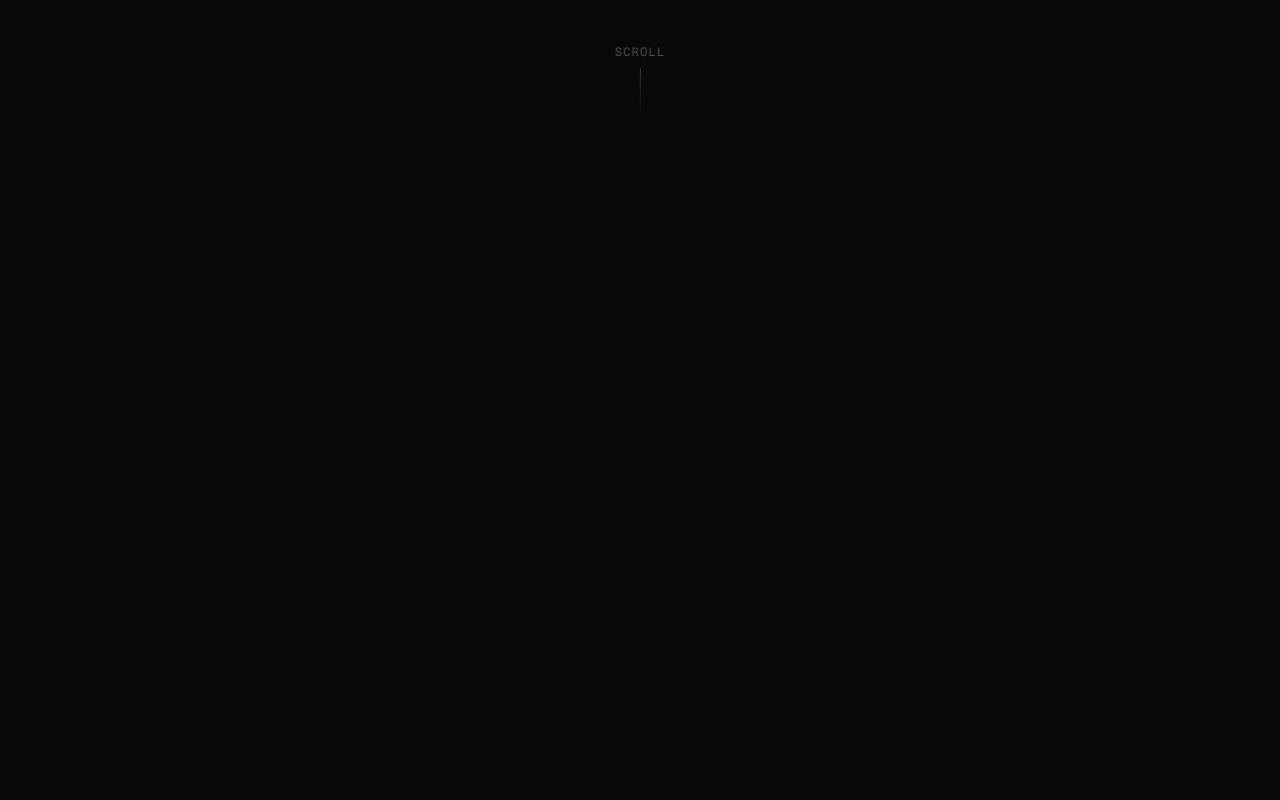
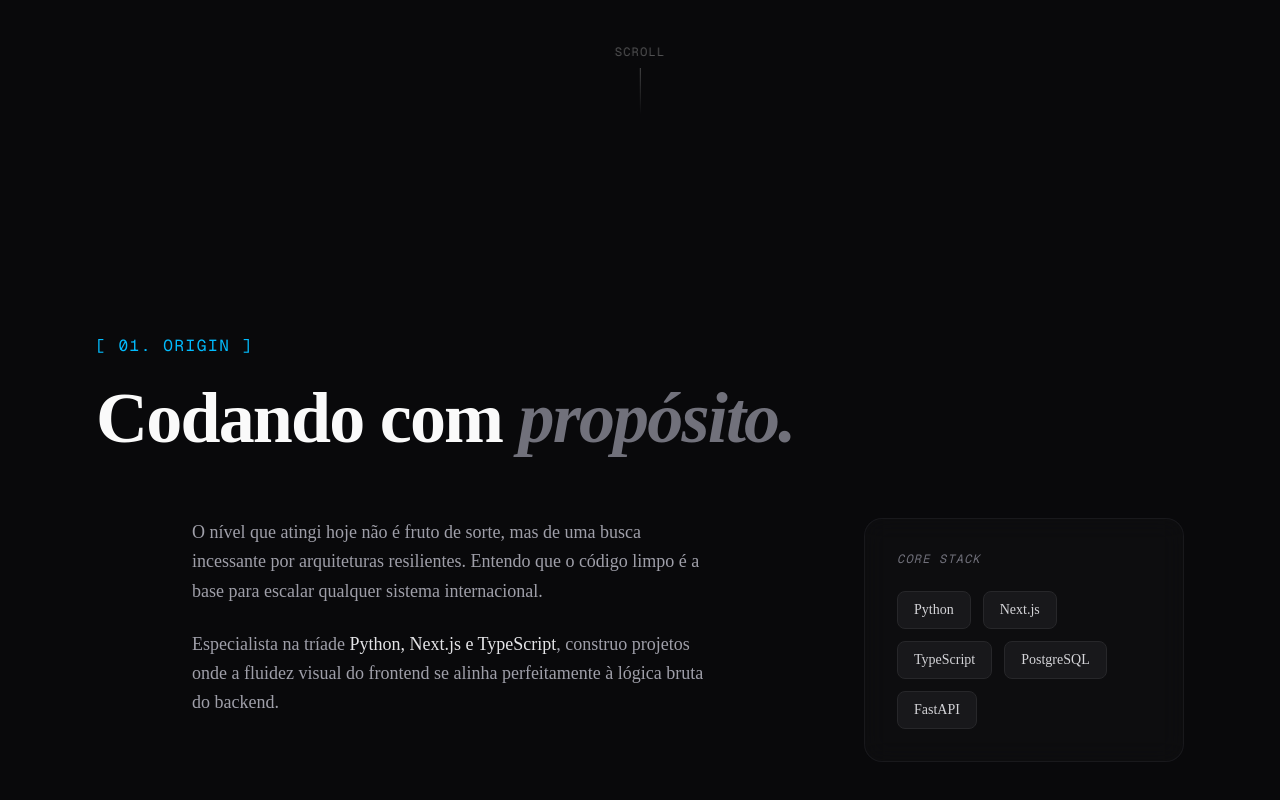
Before and after one commit to henrique-fullstack/Portfolio, a Next.js app: page / in a window 1280 px wide. Shown: the part 652-1452 px from the top of the page. Before the commit the page ends 800 px from the top, so only its background shows below. Built offline with nearby package versions, Linux system fonts and the light colour scheme.

Commit message:
wip(about): asymmetry grid layout, typography adjustments and scroll animations

```diff
--- a/src/app/page.tsx
+++ b/src/app/page.tsx
@@ -1,11 +1,13 @@
 import Hero from '@/components/Hero';
 import Header from '@/components/Header';
+import Aboutme from '@/components/Aboutme';
 
 export default function Home() {
   return (
     <main>
       <Header />
       <Hero />
+      <Aboutme />
       {/* Outras seções como Projects, Contact, etc. podem ser adicionadas aqui */}
     </main>
   );
--- /dev/null
+++ b/src/components/Aboutme.tsx
@@ -0,0 +1,78 @@
+"use client";
+import { motion } from 'framer-motion';
+
+export default function About() {
+  return (
+    // 1. CONTAINER EXTERNO: Cópia idêntica da estrutura do seu Hero
+    <section
+      id="about"
+      className="relative flex min-h-screen flex-col justify-center px-6 py-12 md:px-24 bg-zinc-950 text-zinc-50 overflow-hidden"
+    >
+      {/* Detalhe de luz reposicionado para diferenciar do Hero */}
+      <div className="absolute top-1/2 right-1/4 -z-10 h-[300px] w-[300px] -translate-y-1/2 rounded-full bg-indigo-500/5 blur-[120px] pointer-events-none md:h-[500px] md:w-[500px]" />
+
+      <div className="w-full max-w-7xl">
+
+        {/* 2. TÍTULO: Ancorado à esquerda com as métricas e fontes exatas do Hero */}
+        <motion.div
+          initial={{ opacity: 0, y: 30 }}
+          whileInView={{ opacity: 1, y: 0 }}
+          viewport={{ once: false, amount: 0.3 }}
+          transition={{ duration: 0.6, ease: "easeOut" }}
+          className="max-w-4xl space-y-6"
+        >
+          <h2 className="text-sm font-mono tracking-widest text-sky-400 uppercase md:text-base">
+            [ 01. Origin ]
+          </h2>
+          <h3 className="text-4xl font-extrabold tracking-tight sm:text-6xl md:text-7xl leading-none">
+            Codando com <span className="text-zinc-500 italic">propósito.</span>
+          </h3>
+        </motion.div>
+
+        {/* 3. GRID ASSIMÉTRICO: 12 colunas para afastar as divs do centro */}
+        <div className="mt-16 grid grid-cols-1 lg:grid-cols-12 gap-12 lg:gap-16 items-start">
+
+          {/* LADO ESQUERDO: Texto recuado usando lg:col-start-2 */}
+          <motion.div
+            initial={{ opacity: 0, x: -30 }}
+            whileInView={{ opacity: 1, x: 0 }}
+            viewport={{ once: false, amount: 0.3 }}
+            transition={{ duration: 0.6, ease: "easeOut", delay: 0.1 }}
+            className="lg:col-span-6 lg:col-start-2 space-y-6"
+          >
+            {/* Usando o mesmo max-w-xl e text-zinc-400 do parágrafo do Hero */}
+            <p className="max-w-xl text-base text-zinc-400 md:text-lg font-light leading-relaxed">
+              O nível que atingi hoje não é fruto de sorte, mas de uma busca incessante por
+              arquiteturas resilientes. Entendo que o código limpo é a base para escalar qualquer sistema internacional.
+            </p>
+            <p className="max-w-xl text-base text-zinc-400 md:text-lg font-light leading-relaxed">
+              Especialista na tríade <span className="text-zinc-200 font-medium">Python, Next.js e TypeScript</span>, construo
+              projetos onde a fluidez visual do frontend se alinha perfeitamente à lógica bruta do backend.
+            </p>
+          </motion.div>
+
+          {/* LADO DIREITO: Card ancorado nas colunas finais */}
+          <motion.div
+            initial={{ opacity: 0, x: 30 }}
+            whileInView={{ opacity: 1, x: 0 }}
+            viewport={{ once: false, amount: 0.3 }}
+            transition={{ duration: 0.6, ease: "easeOut", delay: 0.2 }}
+            className="lg:col-span-4 lg:col-start-9 p-8 rounded-2xl bg-zinc-900/30 border border-zinc-800/50 backdrop-blur-md"
+          >
+            <h4 className="text-xs font-mono text-zinc-500 uppercase mb-6 italic tracking-widest">
+              Core Stack
+            </h4>
+            <div className="flex flex-wrap gap-3">
+              {['Python', 'Next.js', 'TypeScript', 'PostgreSQL', 'FastAPI'].map(tech => (
+                <span key={tech} className="px-4 py-2 rounded-md bg-zinc-900 border border-zinc-800 text-sm font-medium text-zinc-300">
+                  {tech}
+                </span>
+              ))}
+            </div>
+          </motion.div>
+
+        </div>
+      </div>
+    </section>
+  );
+}
```
